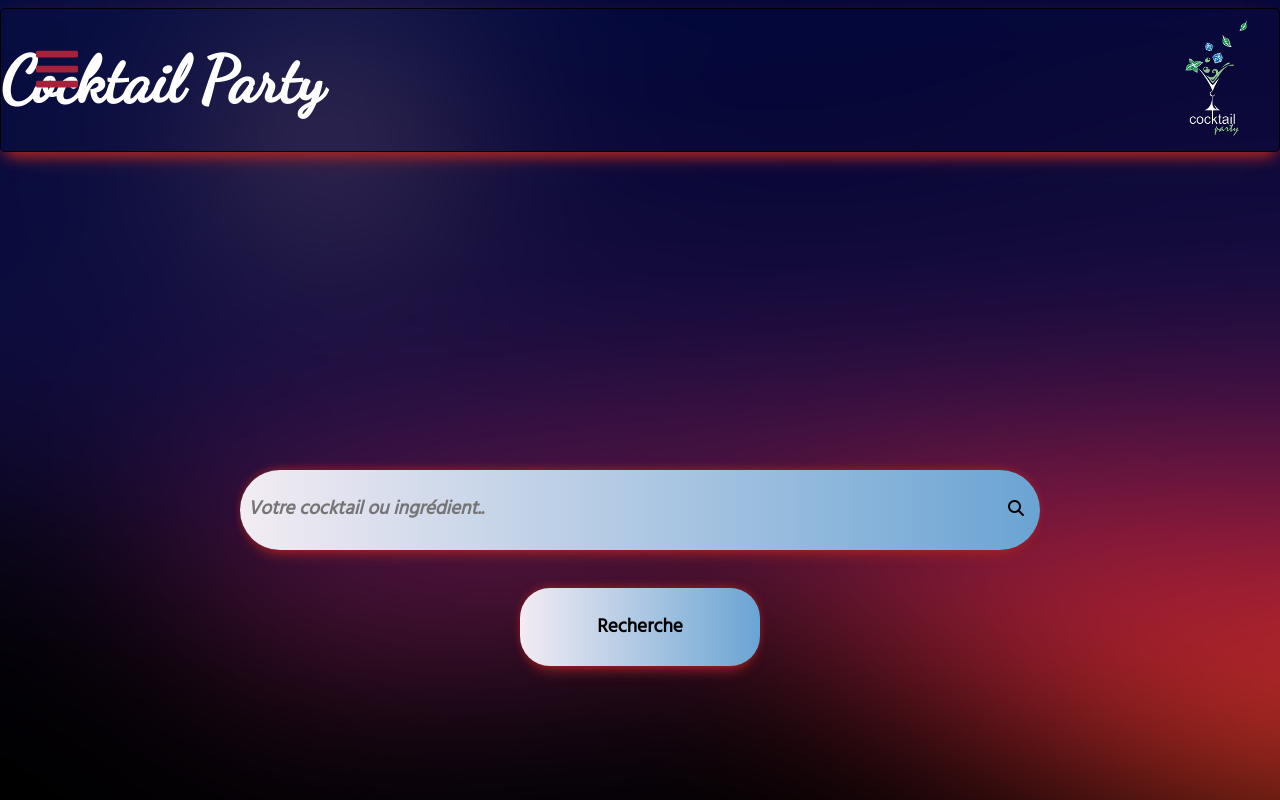
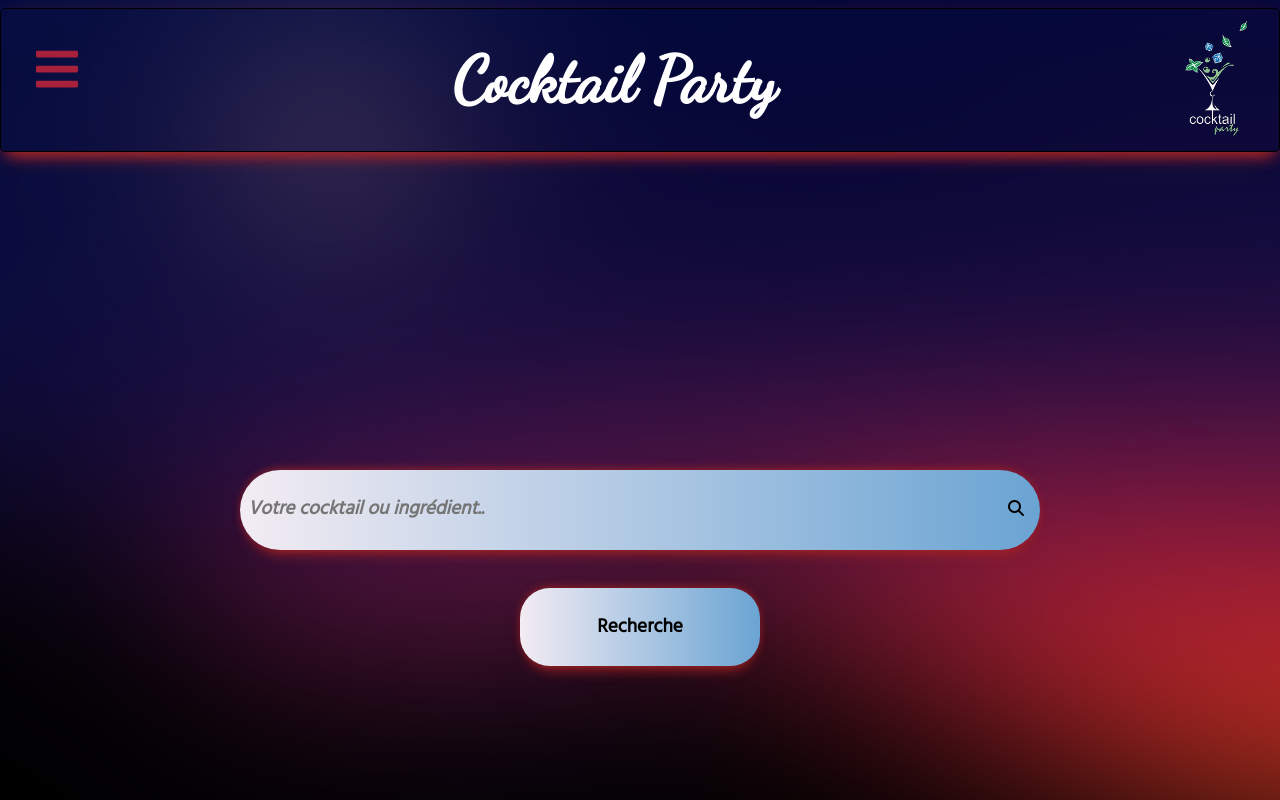
Before and after one commit to WildCodeSchool/2022-09-JS-Marseille-SNCF-P2-CocktailParty, a React (Create React App) app in the folder cocktailparty/: page / in a window 1280 px wide. Shown: the top 800 px of the page. Built offline with nearby package versions, Linux system fonts and the light colour scheme.

Commit message:
remove fix bar

```diff
--- a/cocktailparty/src/routes/barman.css
+++ b/cocktailparty/src/routes/barman.css
@@ -1,9 +1,3 @@
-
-
-.nav-header{
-    position: fixed;
-}
-
 
 .flex{
     display: flex;
```
